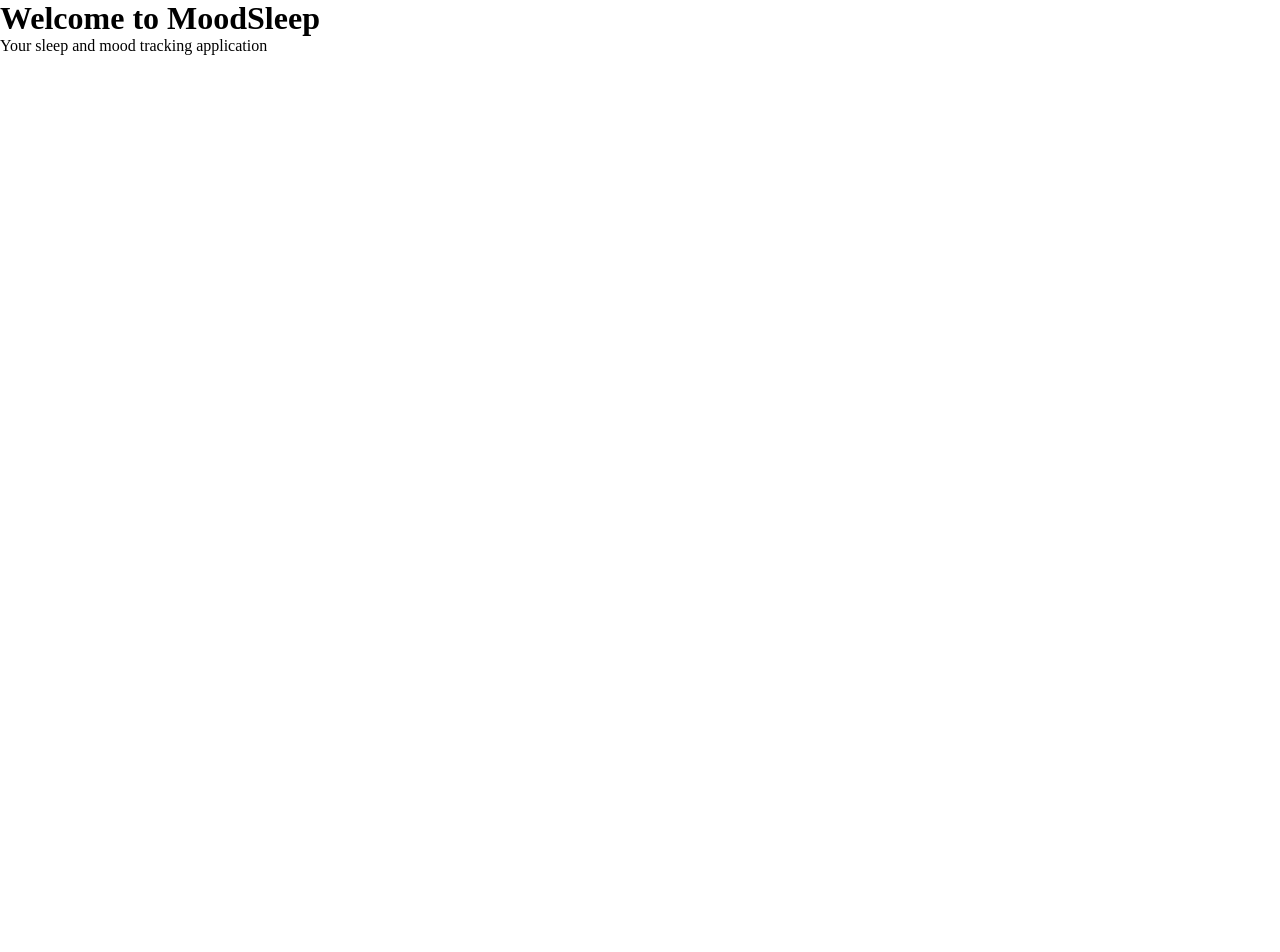
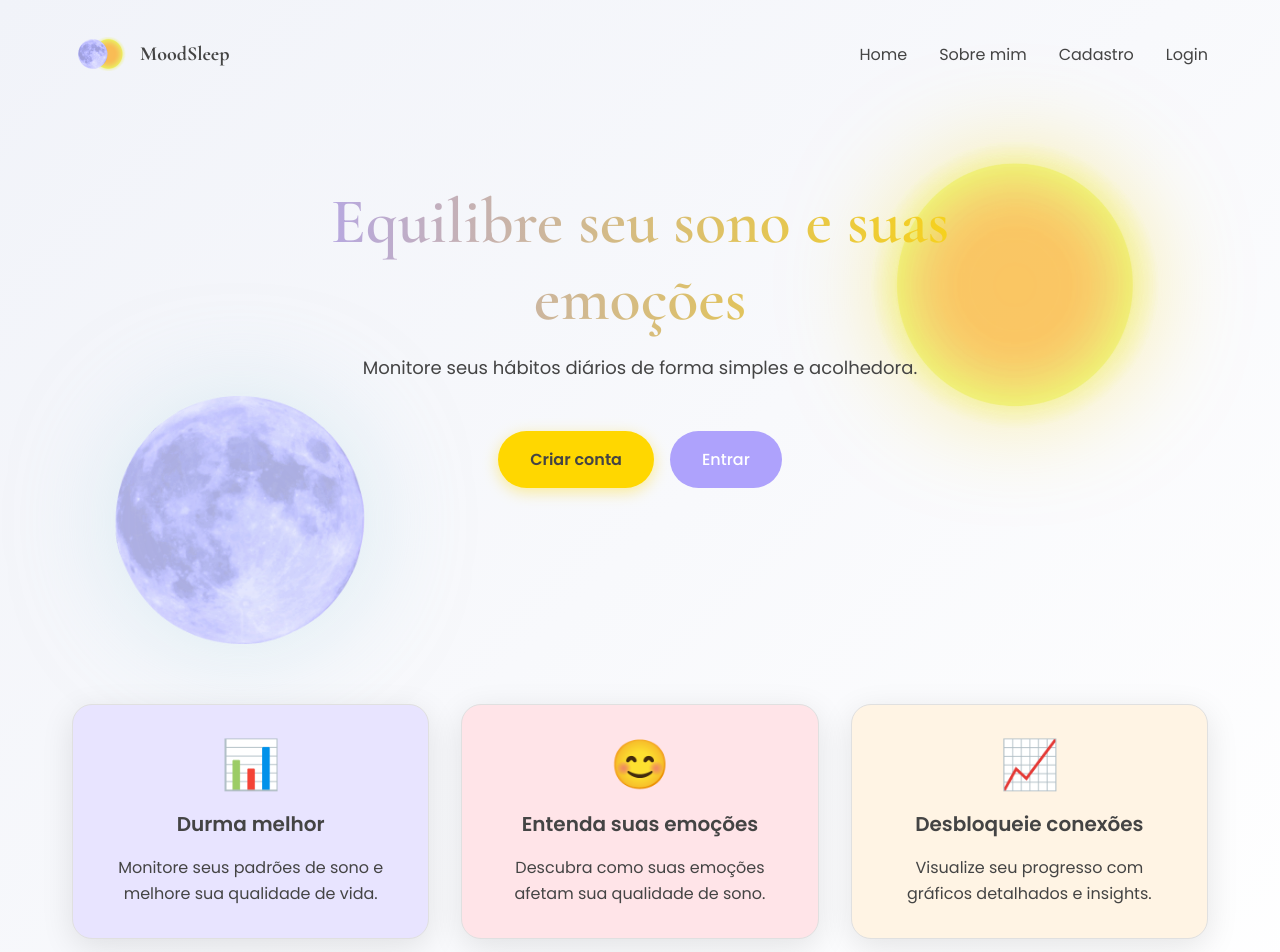
Before and after one commit to F3rNnd4/moodsleep-front, a Next.js app: page / in a window 1280 px wide. Shown: the top 952 px of the page. Before the commit the page ends 800 px from the top, so only its background shows below. Built offline with nearby package versions, Linux system fonts and the light colour scheme.

Commit message:
feat: implement header and home page layout with styles

```diff
--- a/src/app/components/Header.jsx
+++ b/src/app/components/Header.jsx
@@ -0,0 +1,36 @@
+import Image from "next/image";
+import styles from "./Header.module.css";
+
+export default function Header() {
+  return (
+    <header className={styles.header}>
+      <div className={styles.container}>
+        <div className={styles.logo}>
+          <Image
+            src="/icons/moodsleep-icon.png"
+            alt="MoodSleep"
+            width={60}
+            height={60}
+            className={styles.logoIcon}
+          />
+          <span className={styles.logoText}>MoodSleep</span>
+        </div>
+
+        <nav className={styles.nav}>
+          <a href="#" className={styles.navLink}>
+            Home
+          </a>
+          <a href="#" className={styles.navLink}>
+            Sobre mim
+          </a>
+          <a href="#" className={styles.navLink}>
+            Cadastro
+          </a>
+          <a href="#" className={styles.navLink}>
+            Login
+          </a>
+        </nav>
+      </div>
+    </header>
+  );
+}
--- /dev/null
+++ b/src/app/components/Header.module.css
@@ -0,0 +1,69 @@
+.header {
+  width: 100%;
+  padding: 1.5rem 0;
+  background: transparent;
+  position: absolute;
+  top: 0;
+  left: 0;
+  z-index: 10;
+}
+
+.container {
+  max-width: 1200px;
+  margin: 0 auto;
+  padding: 0 2rem;
+  display: flex;
+  justify-content: space-between;
+  align-items: center;
+}
+
+.logo {
+  display: flex;
+  align-items: center;
+  gap: 0.5rem;
+}
+
+.logoIcon {
+  width: 60px;
+  height: 60px;
+  object-fit: contain;
+  border-radius: 50%;
+}
+
+.logoText {
+  font-family: var(--font-cormorant);
+  font-weight: 700;
+  font-size: 20px;
+  color: #444444;
+}
+
+.nav {
+  display: flex;
+  gap: 2rem;
+}
+
+.navLink {
+  font-family: var(--font-poppins);
+  font-weight: 400;
+  color: #444444;
+  text-decoration: none;
+  transition: color 0.3s ease;
+}
+
+.navLink:hover {
+  color: #AEA2FC;
+}
+
+@media (max-width: 768px) {
+  .container {
+    padding: 0 1rem;
+  }
+
+  .nav {
+    gap: 1rem;
+  }
+
+  .navLink {
+    font-size: 0.9rem;
+  }
+}
--- a/src/app/layout.jsx
+++ b/src/app/layout.jsx
@@ -28,6 +28,7 @@ export default function RootLayout({ children }) {
     <html lang="pt-BR">
       <body
         className={`${montserrat.variable} ${poppins.variable} ${cormorantGaramond.variable} antialiased`}
+        cz-shortcut-listen="true"
       >
         {children}
       </body>
--- a/src/app/page.jsx
+++ b/src/app/page.jsx
@@ -1,8 +1,76 @@
+import Image from 'next/image';
+import Header from './components/Header';
+import styles from './page.module.css';
+
 export default function Home() {
   return (
-    <main>
-      <h1>Welcome to MoodSleep</h1>
-      <p>Your sleep and mood tracking application</p>
-    </main>
+    <div className={styles.container}>
+      <Header />
+
+      <main className={styles.main}>
+        {/* Hero Section */}
+        <section className={styles.hero}>
+          <Image
+            src="/images/sol.png"
+            alt="Sol"
+            width={510}
+            height={510}
+            className={styles.sunImage}
+          />
+          <div className={styles.heroContent}>
+            <h1 className={styles.title}>
+              Equilibre seu sono e suas emoções
+            </h1>
+            <p className={styles.subtitle}>
+              Monitore seus hábitos diários de forma simples e acolhedora.
+            </p>
+
+            <div className={styles.buttons}>
+              <button className={styles.primaryButton}>Criar conta</button>
+              <button className={styles.secondaryButton}>Entrar</button>
+            </div>
+          </div>
+
+          <Image
+            src="/images/lua-cheia.png"
+            alt="Lua"
+            width={440}
+            height={440}
+            className={styles.moonImage}
+          />
+        </section>
+
+        {/* Feature Cards */}
+        <section className={styles.features}>
+          <div className={styles.featureCard} style={{backgroundColor: '#E8E4FF'}}>
+            <div className={styles.cardIcon}>📊</div>
+            <h3 className={styles.cardTitle}>Durma melhor</h3>
+            <p className={styles.cardDescription}>
+              Monitore seus padrões de sono e melhore sua qualidade de vida.
+            </p>
+          </div>
+
+          <div className={styles.featureCard} style={{backgroundColor: '#FFE4E8'}}>
+            <div className={styles.cardIcon}>😊</div>
+            <h3 className={styles.cardTitle}>Entenda suas emoções</h3>
+            <p className={styles.cardDescription}>
+              Descubra como suas emoções afetam sua qualidade de sono.
+            </p>
+          </div>
+
+          <div className={styles.featureCard} style={{backgroundColor: '#FFF4E4'}}>
+            <div className={styles.cardIcon}>📈</div>
+            <h3 className={styles.cardTitle}>Desbloqueie conexões</h3>
+            <p className={styles.cardDescription}>
+              Visualize seu progresso com gráficos detalhados e insights.
+            </p>
+          </div>
+        </section>
+
+        <footer className={styles.footer}>
+          <p>MoodSleep Tracker © 2025 - Conexão e Saúde</p>
+        </footer>
+      </main>
+    </div>
   );
 }
--- /dev/null
+++ b/src/app/page.module.css
@@ -0,0 +1,179 @@
+.container {
+  min-height: 100vh;
+  background: linear-gradient(135deg, #F1F3F9 0%, #FFFFFF 100%);
+  position: relative;
+  overflow-x: hidden;
+}
+
+.main {
+  padding-top: 80px;
+  position: relative;
+  z-index: 1;
+}
+
+/* Hero Section */
+.hero {
+  display: flex;
+  flex-direction: column;
+  align-items: center;
+  justify-content: center;
+  min-height: 70vh;
+  text-align: center;
+  position: relative;
+  padding: 2rem;
+}
+
+.heroContent {
+  max-width: 800px;
+  margin: 0 auto;
+  z-index: 2;
+  position: relative;
+}
+
+.title {
+  font-family: var(--font-cormorant);
+  font-size: clamp(2.5rem, 5vw, 4rem);
+  font-weight: 600;
+  margin-bottom: 1rem;
+  line-height: 1.2;
+  background: linear-gradient(90deg, #AEA2FC 0%, #FFD700 100%);
+  background-clip: text;
+  -webkit-background-clip: text;
+  -webkit-text-fill-color: transparent;
+}
+
+.highlight {
+  color: #FFD700;
+  font-weight: 700;
+}
+
+.subtitle {
+  font-family: var(--font-poppins);
+  font-size: 1.125rem;
+  color: #444444;
+  margin-bottom: 3rem;
+  line-height: 1.6;
+  max-width: 600px;
+  margin-left: auto;
+  margin-right: auto;
+}
+
+/* Buttons */
+.buttons {
+  display: flex;
+  gap: 1rem;
+  justify-content: center;
+  flex-wrap: wrap;
+  margin-bottom: 3rem;
+}
+
+.primaryButton {
+  background: #FFD700;
+  color: #444444;
+  border: none;
+  padding: 1rem 2rem;
+  border-radius: 50px;
+  font-family: var(--font-poppins);
+  font-weight: 600;
+  font-size: 1rem;
+  cursor: pointer;
+  transition: all 0.3s ease;
+  box-shadow: 0 4px 15px rgba(255, 215, 0, 0.4);
+}
+
+.primaryButton:hover {
+  transform: translateY(-2px);
+  box-shadow: 0 6px 20px rgba(255, 215, 0, 0.6);
+}
+
+.secondaryButton {
+  background: #AEA2FC;
+  color: white;
+  border: none;
+  padding: 1rem 2rem;
+  border-radius: 50px;
+  font-family: var(--font-poppins);
+  font-weight: 500;
+  font-size: 1rem;
+  cursor: pointer;
+  transition: all 0.3s ease;
+}
+
+.secondaryButton:hover {
+  background: #8F7BFC;
+}
+
+/* Feature Cards */
+.features {
+  display: grid;
+  grid-template-columns: repeat(auto-fit, minmax(300px, 1fr));
+  gap: 2rem;
+  padding: 4rem 2rem;
+  max-width: 1200px;
+  margin: 0 auto;
+}
+
+.featureCard {
+  background: #FFFFFF;
+  padding: 2rem;
+  border-radius: 20px;
+  text-align: center;
+  border: 1px solid #E0E0E0;
+  transition: transform 0.3s ease, box-shadow 0.3s ease;
+  box-shadow: 0 8px 32px rgba(0, 0, 0, 0.1);
+}
+
+.featureCard:hover {
+  transform: translateY(-5px);
+  box-shadow: 0 12px 40px rgba(0, 0, 0, 0.15);
+}
+
+.cardIcon {
+  font-size: 3rem;
+  margin-bottom: 1rem;
+}
+
+.cardTitle {
+  font-family: var(--font-poppins);
+  font-size: 1.25rem;
+  font-weight: 600;
+  color: #444444;
+  margin-bottom: 1rem;
+}
+
+.cardDescription {
+  font-family: var(--font-poppins);
+  color: #444444;
+  line-height: 1.6;
+}
+
+/* Footer */
+.footer {
+  text-align: center;
+  padding: 2rem;
+  color: #444444;
+  font-family: var(--font-poppins);
+  font-size: 0.9rem;
+}
+
+
+.sunImage {
+  position: absolute;
+  top: -50px;
+  right: 10px;
+  width: 510px;
+  height: 510px;
+  object-fit: contain;
+  filter: drop-shadow(0 0 50px rgba(255, 215, 0, 0.5));
+}
+
+.moonImage {
+  position: absolute;
+  bottom: -100px;
+  left: 20px;
+  width: 440px;
+  height: 440px;
+  object-fit: contain;
+  filter: drop-shadow(0 0 50px rgba(173, 216, 230, 0.5));
+  z-index: -1;
+}
```
